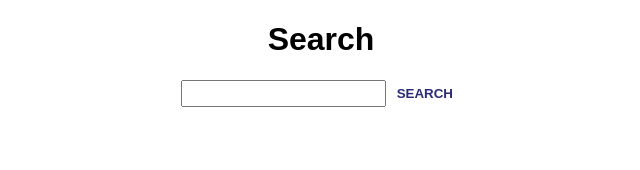
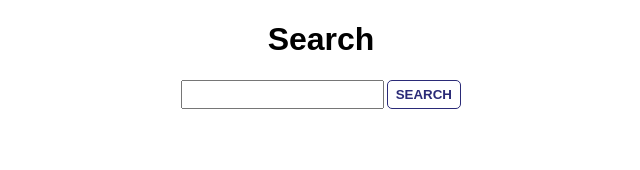
Before and after one commit to PJMantoss/autocomplete_search, a React (Create React App) app: page / in a window 1280 px wide. In both pictures the pointer is over the button "SEARCH". Shown: the top 170 px of the page, without its empty margins (319-959 px from the left). Built offline with nearby package versions, Linux system fonts and the light colour scheme; the HTML template or start-up script is replaced by a standard one.

Commit message:
update App styling

```diff
--- a/src/App.css
+++ b/src/App.css
@@ -51,6 +51,7 @@ input {
 .searchInner > button:hover{
   background: white;
   color: rgb(42, 42, 119);
+  border: 1px solid rgb(42, 42, 119);
 }
 
 @media only screen and (max-width: 600px){
```
